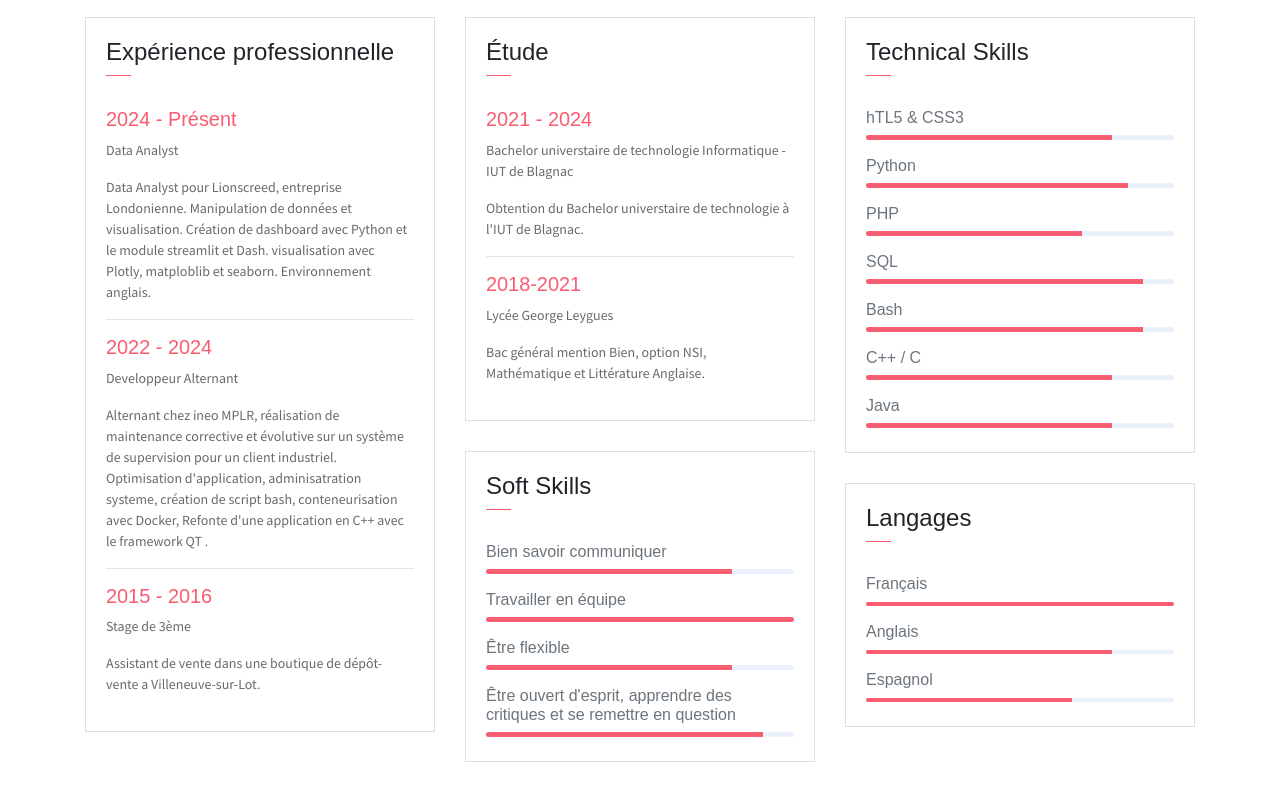
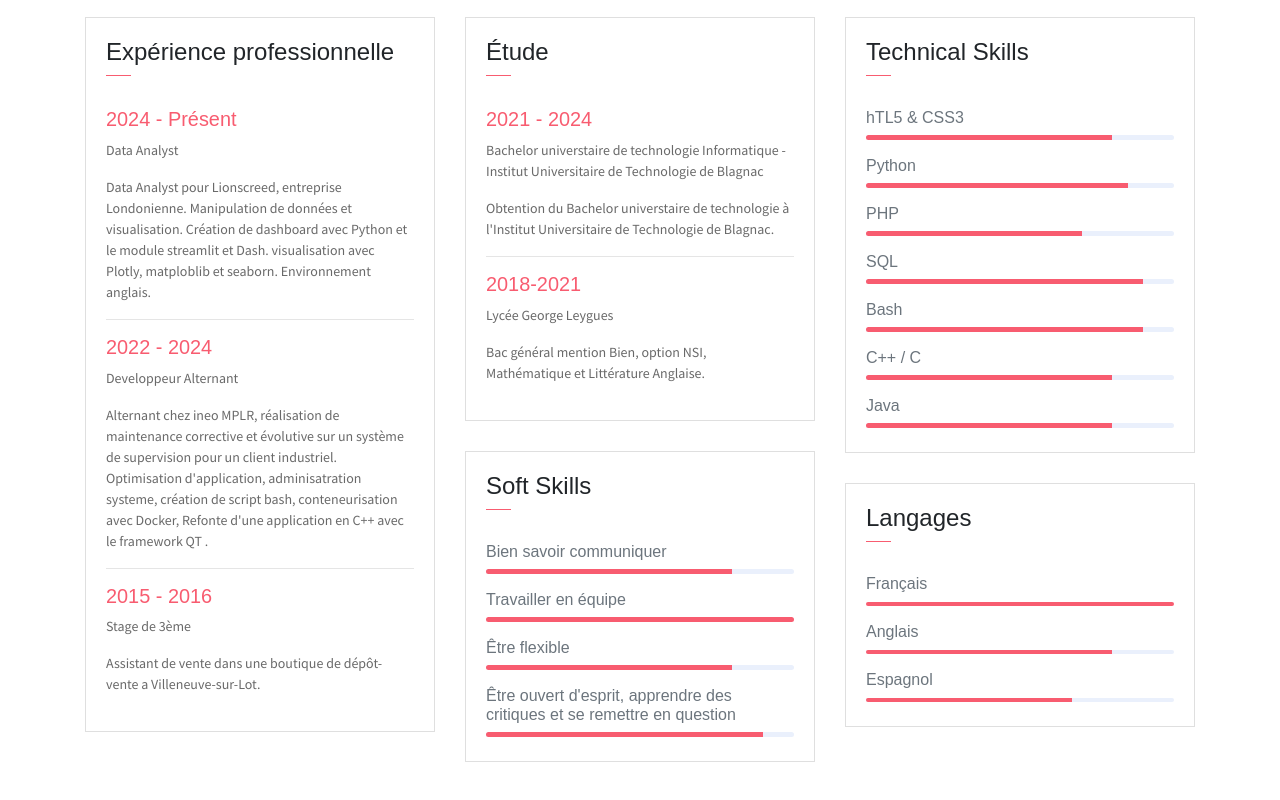
Before and after one commit to Egxon/portfolio, a website: page docs/index.html in a window 1280 px wide. Shown: the part 1364-2164 px from the top of the page. Drawn offline with Linux system fonts and the light colour scheme; some packages are replaced by stand-ins of ours.

Commit message:
Update index.html

```diff
--- a/docs/index.html
+++ b/docs/index.html
@@ -155,8 +155,8 @@
                         </div>
                         <div class="card-body">
                             <h6 class="title text-danger">2021 - 2024</h6>
-                            <P>Bachelor universtaire de technologie Informatique - IUT de Blagnac</P>
-                            <P class="subtitle">Obtention du Bachelor universtaire de technologie à l'IUT de Blagnac.</P>
+                            <P>Bachelor universtaire de technologie Informatique - Institut Universitaire de Technologie de Blagnac</P>
+                            <P class="subtitle">Obtention du Bachelor universtaire de technologie à l'Institut Universitaire de Technologie de Blagnac.</P>
                             <hr>
                             <h6 class="title text-danger">2018-2021</h6>
                             <P>Lycée George Leygues</P>
```
